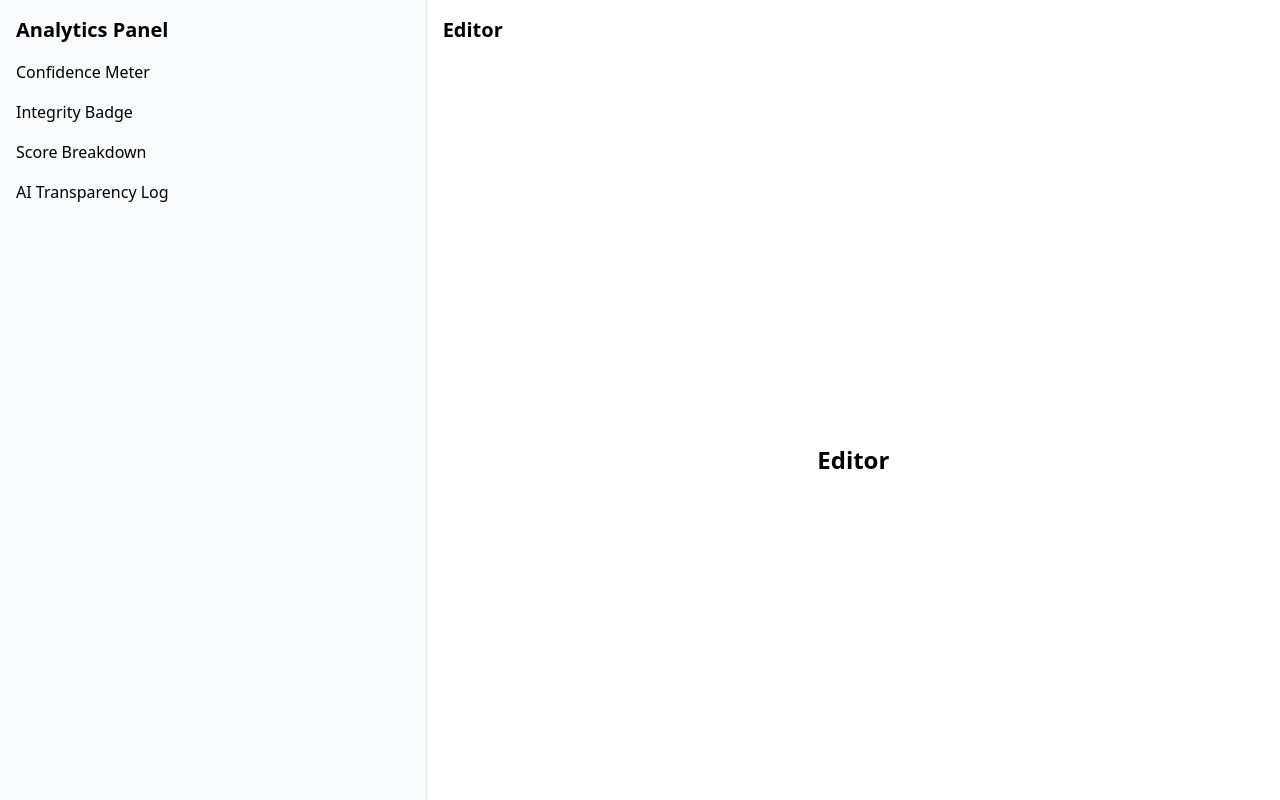
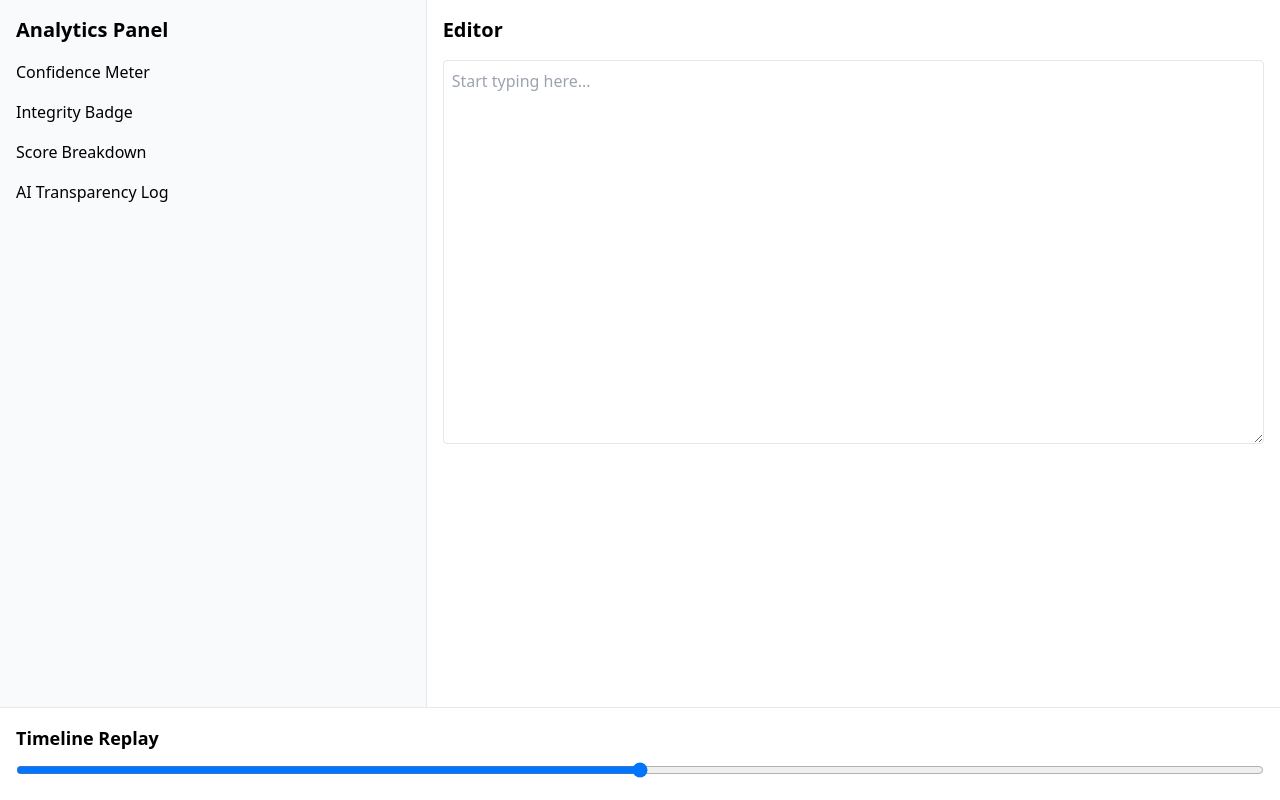
Before and after one commit to Navaneetha-Rajesh/WordTrace, a React (Vite) app: page /student in a window 1280 px wide. Shown: the top 800 px of the page. Built offline with nearby package versions, Linux system fonts and the light colour scheme.

Commit message:
feat: complete event tracking and snapshot system

```diff
--- a/src/components/Editor.jsx
+++ b/src/components/Editor.jsx
@@ -1,7 +1,110 @@
+import { useState, useEffect } from "react";
+import { v4 as uuidv4 } from "uuid";
+
 export default function Editor() {
+  const [content, setContent] = useState("");
+  const [events, setEvents] = useState([]);
+  const [snapshots, setSnapshots] = useState([]);
+  const [sessionStart] = useState(Date.now());
+
+  const getWordCount = (text) => {
+    return text.trim() === "" ? 0 : text.trim().split(/\s+/).length;
+  };
+
+  // INSERT EVENTS
+  const handleChange = (e) => {
+    const newContent = e.target.value;
+
+    const event = {
+      id: uuidv4(),
+      timestamp: Date.now(),
+      event_type: "insert",
+      word_count: getWordCount(newContent),
+      metadata: {},
+    };
+
+    setEvents((prev) => [...prev, event]);
+    setContent(newContent);
+  };
+
+  // DELETE EVENTS
+  const handleKeyDown = (e) => {
+    if (e.key === "Backspace") {
+      const event = {
+        id: uuidv4(),
+        timestamp: Date.now(),
+        event_type: "delete",
+        word_count: getWordCount(content),
+        metadata: {},
+      };
+
+      setEvents((prev) => [...prev, event]);
+    }
+  };
+
+  // PASTE EVENTS
+  const handlePaste = (e) => {
+    const pastedText = e.clipboardData.getData("text");
+
+    const event = {
+      id: uuidv4(),
+      timestamp: Date.now(),
+      event_type: "paste",
+      word_count: getWordCount(content),
+      metadata: {
+        length: pastedText.length,
+      },
+    };
+
+    setEvents((prev) => [...prev, event]);
+  };
+
+  // SNAPSHOT SYSTEM (every 30 seconds)
+  useEffect(() => {
+    const interval = setInterval(() => {
+      setSnapshots((prev) => {
+        // prevent duplicate snapshots
+        if (
+          prev.length > 0 &&
+          prev[prev.length - 1].content === content
+        ) {
+          return prev;
+        }
+
+        return [
+          ...prev,
+          {
+            timestamp: Date.now(),
+            content: content,
+          },
+        ];
+      });
+    }, 30000);
+
+    return () => clearInterval(interval);
+  }, [content]);
+
+  // Debug Logs
+  useEffect(() => {
+    console.log("Session started at:", sessionStart);
+  }, []);
+
+  useEffect(() => {
+    console.log("Events:", events);
+  }, [events]);
+
+  useEffect(() => {
+    console.log("Snapshots:", snapshots);
+  }, [snapshots]);
+
   return (
-    <div className="h-screen flex items-center justify-center">
-      <h1 className="text-2xl font-bold">Editor</h1>
-    </div>
+    <textarea
+      value={content}
+      onChange={handleChange}
+      onKeyDown={handleKeyDown}
+      onPaste={handlePaste}
+      className="w-full h-96 border rounded p-2"
+      placeholder="Start typing here..."
+    />
   );
 }
```
